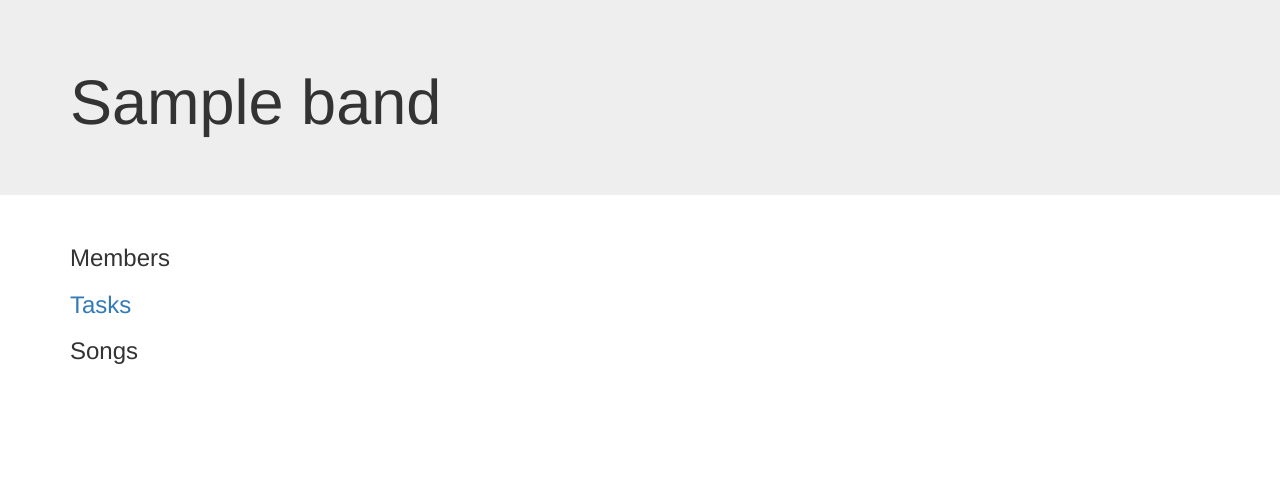
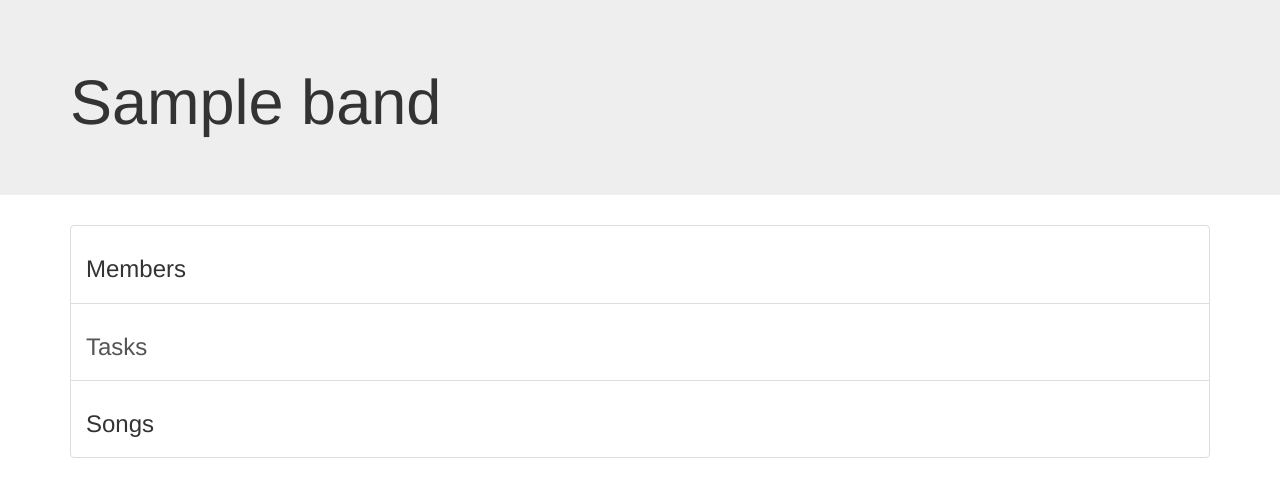
Before and after one commit to Sherwoodwt/BandManager, a Django app: page /1/ in a window 1280 px wide. Shown: the top 497 px of the page. Run offline with Django 3.2, Linux system fonts and the light colour scheme; tables that the repository leaves empty hold one stand-in row (values such as "Sample post"); some libraries are stand-ins or nearby versions.

Commit message:
Changed Band name link at top to be plain text, link back to band page. Changed band page to have list-group of options.

```diff
--- a/bandsite/bandmanager/templates/band.html
+++ b/bandsite/bandmanager/templates/band.html
@@ -8,20 +8,26 @@
         {% if band %}
         <div class="jumbotron">
             <div class="container">
-                <h1>{{ band }}</h1>
+                <a href="{%url 'band' band.id%}" style="color: inherit !important; text-decoration: none !important;">
+                    <h1>{{ band }}</h1>
+                </a>
             </div>
         </div>
 
         <div class="container">
-            <h3>Members</h3>
             <ul class="list-group">
-                {%for member in members%}
-                    <li class="list-group-item">{{member}}</li>
-                {%endfor%}
+                <div class="list-group-item">
+                    <h3>Members</h3>
+                    <ul>
+                    {%for member in members%}
+                        <li>{{member}}</li>
+                    {%endfor%}
+                    </ul>
+                </div>
+
+                <a href="{%url 'tasklist' band.id%}" class="list-group-item"><h3>Tasks</h3></a>
+                <div class="list-group-item"><h3>Songs</h3></div>
             </ul>
-
-            <h3><a href="{%url 'tasklist' band.id%}">Tasks</a></h3>
-            <h3>Songs</h3>
         </div>
 
         {% else %}
--- a/bandsite/bandmanager/templates/newtask.html
+++ b/bandsite/bandmanager/templates/newtask.html
@@ -16,7 +16,9 @@
         {% if band %}
         <div class="jumbotron">
             <div class="container">
-                <h1>{{band}}</h1>
+                <a href="{%url 'band' band.id%}" style="color: inherit !important; text-decoration: none !important;">
+                    <h1>{{ band }}</h1>
+                </a>
             </div>
         </div>
 
--- a/bandsite/bandmanager/templates/tasklist.html
+++ b/bandsite/bandmanager/templates/tasklist.html
@@ -8,7 +8,9 @@
         {%if band%}
         <div class="jumbotron">
             <div class="container">
-                <h1>{{ band }}</h1>
+                <a href="{%url 'band' band.id%}" style="color: inherit !important; text-decoration: none !important;">
+                    <h1>{{ band }}</h1>
+                </a>
             </div>
         </div>
 
```
